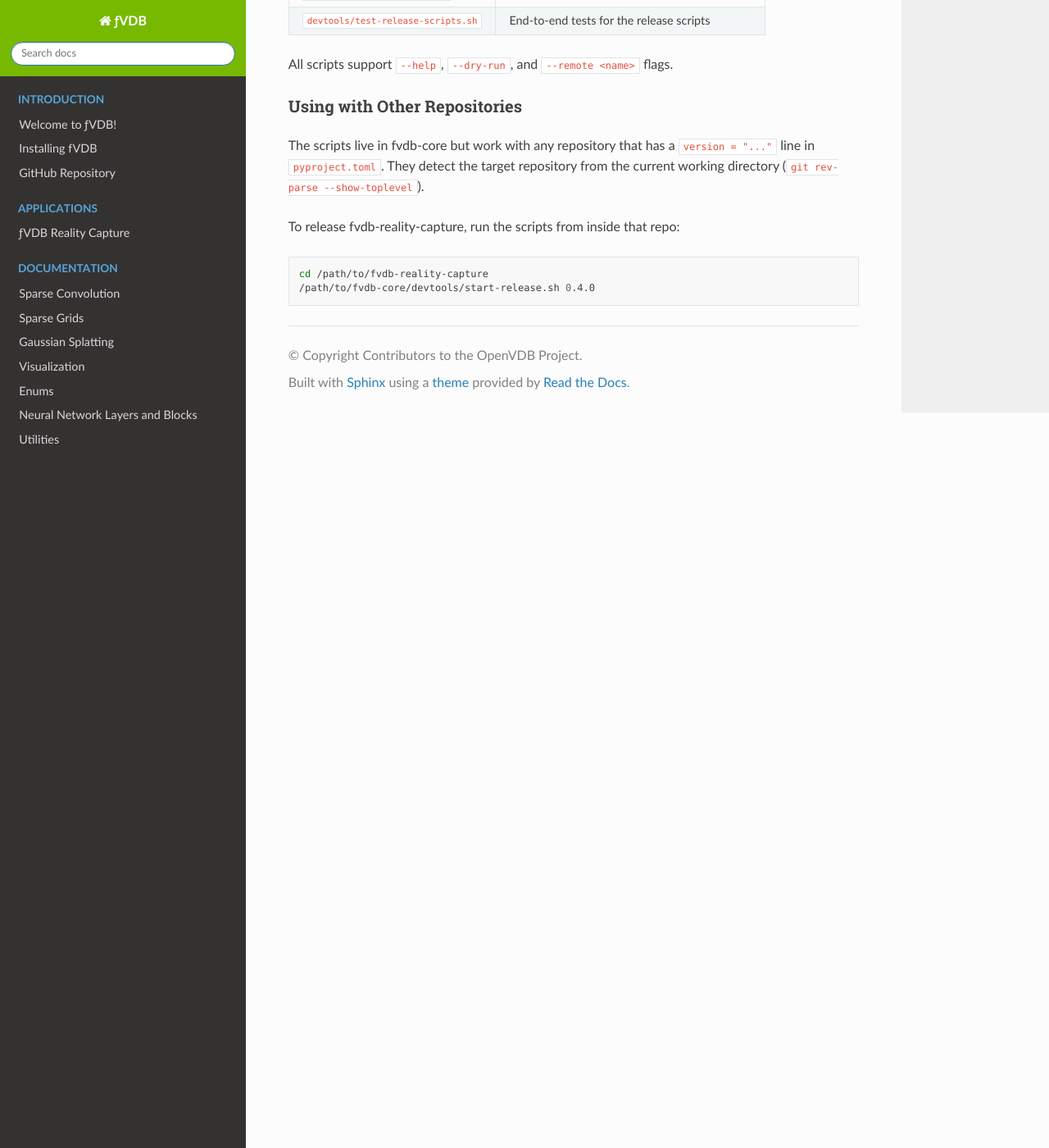
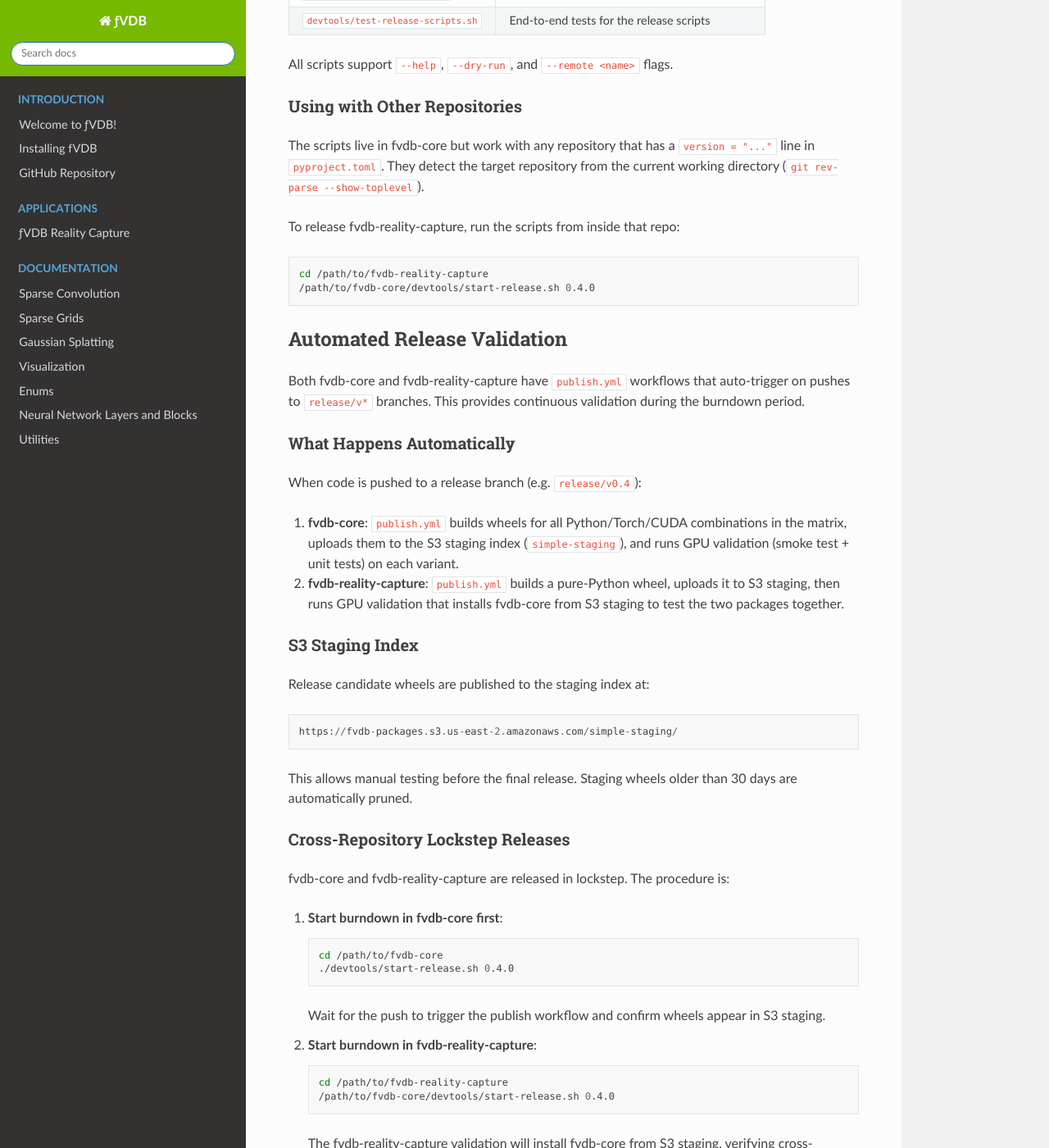
Before and after one commit to openvdb/fvdb-core, a Sphinx documentation site: the page built from docs/release-process.md, in a window 1280 px wide and 1400 px high, scrolled down 3852 px. Shown: the whole window at 82% size. Built offline with Sphinx 7.4.7 and the Read the Docs theme 3.1.0, drawn with Linux system fonts in a browser that asks for light colours; pages that are not in the unit, such as notebooks, are missing from menus; some of the changed text lies outside the part shown.

Commit message:
Add automated release validation and cross-repo lockstep documentation
- publish.yml: auto-trigger on release/v* branch pushes, build to S3
  staging, add GPU validation (smoke test + unit tests) for all matrix
  variants, 30-day staging pruning
- start-release.sh: print workflow monitoring URL after push
- finish-release.sh: verify publish workflow passed before tagging
- release-process.md: document S3 staging index, automated validation,
  cross-repo lockstep release procedure, and workflow dispatch options

Signed-off-by: Mark Harris <mharris@nvidia.com>

````diff
--- a/docs/release-process.md
+++ b/docs/release-process.md
@@ -6,13 +6,13 @@
 ## Branching Model
 
 `main` is the single long-lived default branch. It always contains the latest
-development code. Release branches (`release/vX.Y`) are created for stabilization
-and are merged back into `main` at release time.
+development code. Release branches (`release/vX.Y`) are created for
+stabilization and are merged back into `main` at release time.
 
 ```
-main:    ──A──B──C──D─────────────G──H──I── ...
-               \                   /
-release/v0.4:   E──F──────────────T (tag v0.4.0)
+main:           ──A──B──C──D─────────────G──H──I── ...
+                       \                   /
+release/v0.4:           E──F──────────────T (tag v0.4.0)
 ```
 
 - **A, B**: normal development on `main`
@@ -168,3 +168,72 @@
 cd /path/to/fvdb-reality-capture
 /path/to/fvdb-core/devtools/start-release.sh 0.4.0
 ```
+
+## Automated Release Validation
+
+Both fvdb-core and fvdb-reality-capture have `publish.yml` workflows that
+auto-trigger on pushes to `release/v*` branches. This provides continuous
+validation during the burndown period.
+
+### What Happens Automatically
+
+When code is pushed to a release branch (e.g. `release/v0.4`):
+
+1. **fvdb-core**: `publish.yml` builds wheels for all Python/Torch/CUDA
+   combinations in the matrix, uploads them to the S3 staging index
+   (`simple-staging`), and runs GPU validation (smoke test + unit tests) on
+   each variant.
+2. **fvdb-reality-capture**: `publish.yml` builds a pure-Python wheel,
+   uploads it to S3 staging, then runs GPU validation that installs
+   fvdb-core from S3 staging to test the two packages together.
+
+### S3 Staging Index
+
+Release candidate wheels are published to the staging index at:
+
+```
+https://fvdb-packages.s3.us-east-2.amazonaws.com/simple-staging/
+```
+
+This allows manual testing before the final release. Staging wheels older
+than 30 days are automatically pruned.
+
+### Cross-Repository Lockstep Releases
+
+fvdb-core and fvdb-reality-capture are released in lockstep. The procedure
+is:
+
+1. **Start burndown in fvdb-core first**:
+   ```bash
+   cd /path/to/fvdb-core
+   ./devtools/start-release.sh 0.4.0
+   ```
+   Wait for the push to trigger the publish workflow and confirm wheels
+   appear in S3 staging.
+
+2. **Start burndown in fvdb-reality-capture**:
+   ```bash
+   cd /path/to/fvdb-reality-capture
+   /path/to/fvdb-core/devtools/start-release.sh 0.4.0
+   ```
+   The fvdb-reality-capture validation will install fvdb-core from S3
+   staging, verifying cross-package compatibility.
+
+3. **Finish fvdb-core first**, then fvdb-reality-capture:
+   ```bash
+   cd /path/to/fvdb-core
+   ./devtools/finish-release.sh 0.4.0
+
+   cd /path/to/fvdb-reality-capture
+   /path/to/fvdb-core/devtools/finish-release.sh 0.4.0
+   ```
+
+`finish-release.sh` checks that the latest `publish.yml` run on the release
+branch succeeded before proceeding. If the workflow failed or hasn't run, it
+prompts for confirmation.
+
+### Workflow Dispatch
+
+Both workflows also support manual triggering via `workflow_dispatch` with
+options to select the publish target (`s3`, `testpypi`, `none`) and whether
+to run GPU validation.
````
Also changed, not shown: 3 other files.
